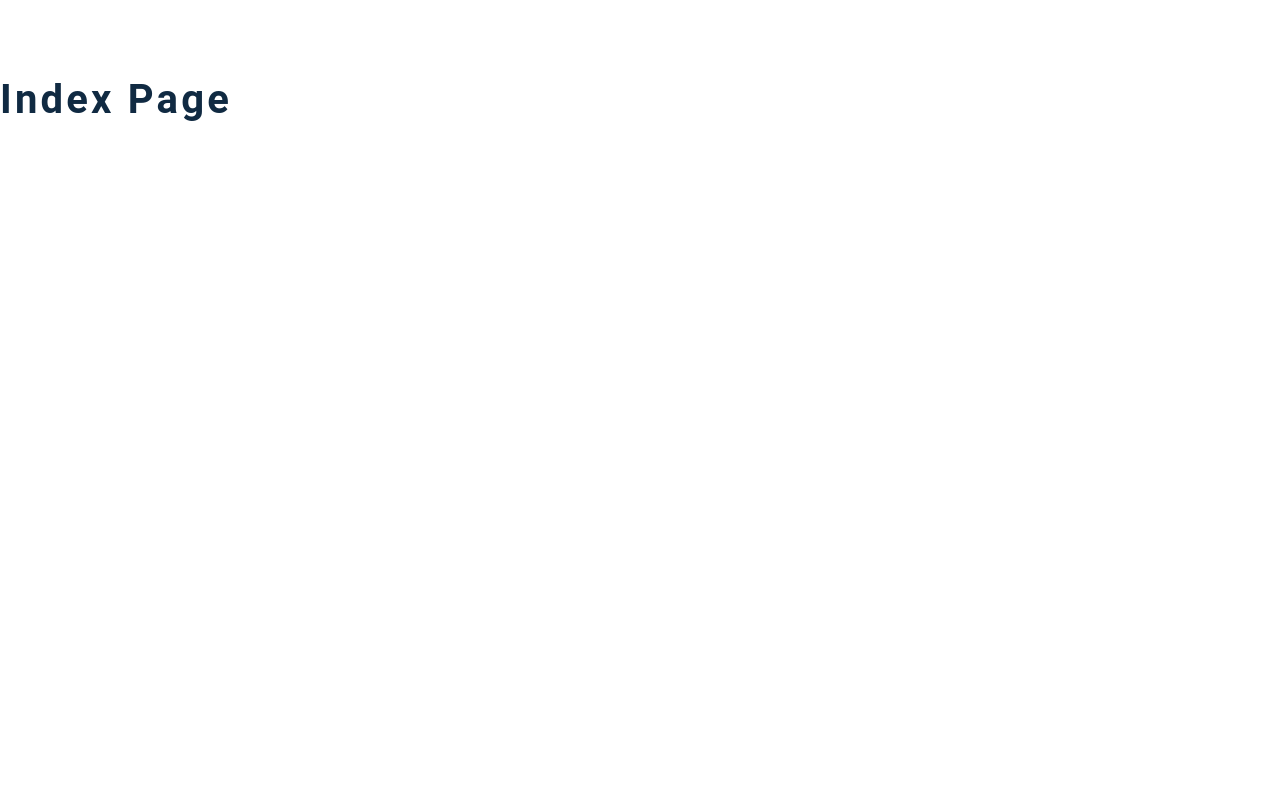
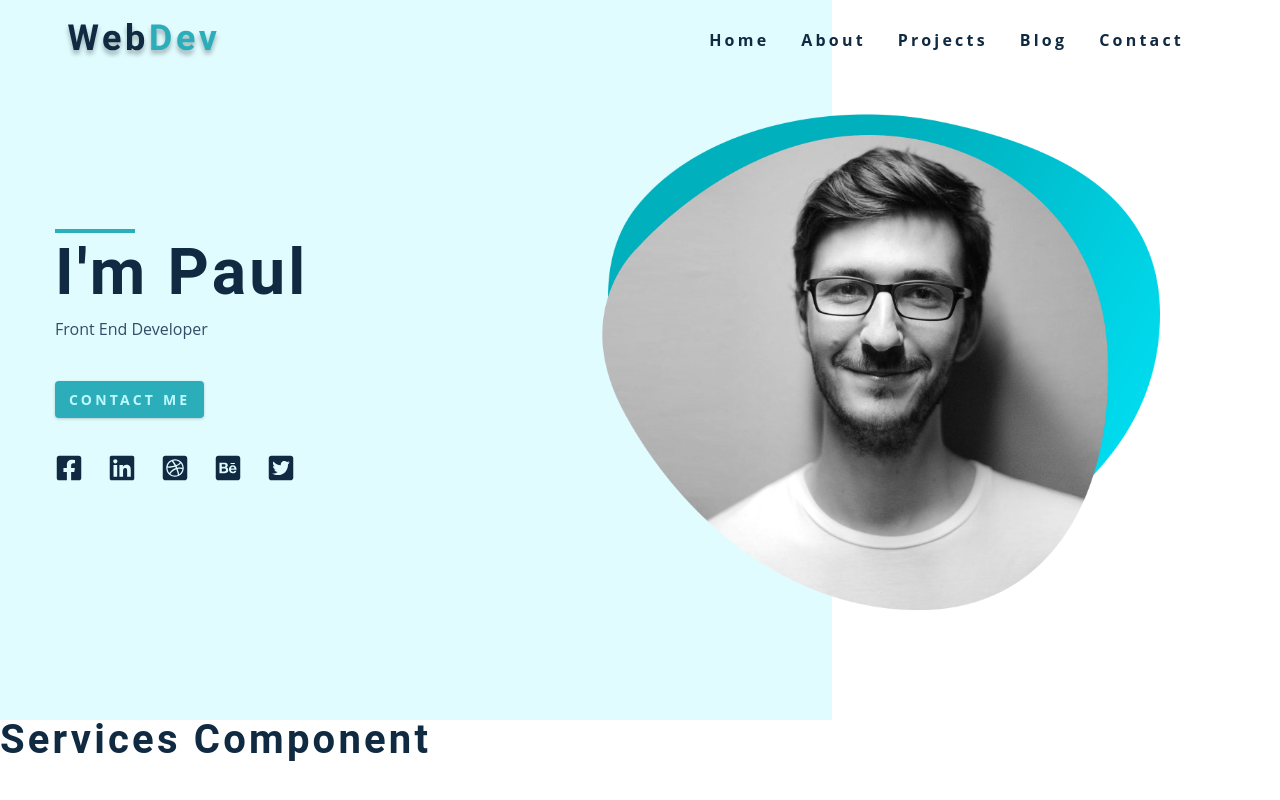
Before and after one commit to HuPaL/Gatsby-Portfolio, a Gatsby site: page / in a window 1280 px wide. Built offline with nearby package versions, Linux system fonts and the light colour scheme; Gatsby itself is replaced by a stand-in of ours.

Commit message:
Added hero section

```diff
--- a/src/components/Hero.js
+++ b/src/components/Hero.js
@@ -5,8 +5,38 @@ import { graphql, useStaticQuery } from "gatsby"
 import SocialLinks from "../constants/socialLinks"
 // ...GatsbyImageSharpFluid
 
+const query = graphql`
+{
+  file(relativePath: {eq: "hero-img.png"}) {
+    childImageSharp {
+      fluid {
+        ...GatsbyImageSharpFluid
+      }
+    }
+  }
+}
+`
+
 const Hero = () => {
-  return <h2>hero component</h2>
+  const {
+    file:{
+      childImageSharp:{fluid},
+    }
+  } = useStaticQuery(query);
+  return <header className="hero">
+    <div className="section-center hero-center">
+      <article className="hero-info">
+        <div>
+          <div className="underline"></div>
+            <h1>I'm Paul</h1>
+            <p>Front End Developer</p>
+            <Link to="/contact" className="btn">Contact me</Link>
+            <SocialLinks />
+        </div>
+      </article>
+      <Image fluid={fluid} className="hero-img" />
+    </div>
+  </header>
 }
 
 export default Hero
--- a/src/components/Layout.js
+++ b/src/components/Layout.js
@@ -6,7 +6,8 @@ import Footer from "./Footer"
 const Layout = ({ children }) => {
   return (
     <>
-      <h2>layout component</h2>
+      <Navbar></Navbar>
+      {children}
     </>
   )
 }
--- a/src/components/Navbar.js
+++ b/src/components/Navbar.js
@@ -3,7 +3,17 @@ import logo from "../assets/logo.svg"
 import { FaAlignRight } from "react-icons/fa"
 import PageLinks from "../constants/links"
 const Navbar = () => {
-  return <h2>navbar component</h2>
+  return <nav className="navbar">
+    <div className="nav-center">
+      <div className="nav-header">
+        <img src={logo} alt="logo"/>
+        <button type="button" className="toggle-btn">
+          <FaAlignRight></FaAlignRight>
+        </button>
+      </div>
+        <PageLinks styleClass="nav-links"></PageLinks>
+    </div>
+  </nav>
 }
 
 export default Navbar
--- a/src/css/main.css
+++ b/src/css/main.css
@@ -3,7 +3,10 @@
 Fonts
 ===============
 */
+
+
 /* @import url("https://fonts.googleapis.com/css?family=Open+Sans|Roboto:400,700&display=swap"); */
+
 
 /*
 ===============
@@ -48,6 +51,8 @@ Variables
     --max-width: 1170px;
     --fixed-width: 700px;
 }
+
+
 /*
 ===============
 Global Styles
@@ -61,17 +66,19 @@ Global Styles
     padding: 0;
     box-sizing: border-box;
 }
+
 body {
     font-family: var(--ff-secondary);
     background: var(--clr-white);
     color: var(--clr-grey-1);
     line-height: 1.5;
     font-size: 0.875rem;
-  margin-top: 5rem;
 }
+
 ul {
     list-style-type: none;
 }
+
 a {
     text-decoration: none;
 }
@@ -86,22 +93,28 @@ h4 {
     margin-bottom: 0.75rem;
     font-family: var(--ff-primary);
 }
+
 h1 {
     font-size: 3rem;
 }
+
 h2 {
     font-size: 2rem;
 }
+
 h3 {
     font-size: 1.25rem;
 }
+
 h4 {
     font-size: 0.875rem;
 }
+
 p {
     margin-bottom: 1.25rem;
     color: var(--clr-grey-3);
 }
+
 @media screen and (min-width: 800px) {
     h1 {
         font-size: 4rem;
@@ -125,6 +138,8 @@ p {
         line-height: 1;
     }
 }
+
+
 /*  global classes */
 
 .btn {
@@ -143,10 +158,12 @@ p {
     box-shadow: 0 1px 3px rgba(0, 0, 0, 0.2);
     border-radius: var(--radius);
 }
+
 .btn:hover {
     color: var(--clr-primary-1);
     background: var(--clr-primary-8);
 }
+
 .center-btn {
     display: block;
     width: 12rem;
@@ -154,7 +171,10 @@ p {
     margin: 0 auto;
     margin-top: 3rem;
 }
+
+
 /* section */
+
 .section {
     padding: 5rem 0;
 }
@@ -164,12 +184,16 @@ p {
     margin: 0 auto;
     max-width: 1170px;
 }
+
 @media screen and (min-width: 992px) {
     .section-center {
         width: 95vw;
     }
 }
+
+
 /* added during recording */
+
 .underline {
     width: 5rem;
     height: 0.25rem;
@@ -178,30 +202,40 @@ p {
     margin-left: auto;
     margin-right: auto;
 }
+
 .section-title {
     margin-bottom: 4rem;
     text-align: center;
 }
+
 .bg-grey {
     background: var(--clr-grey-10);
 }
+
+
 /* page links */
 
+
 /* social links */
+
 .social-links {
     margin-top: 2rem;
     width: 15rem;
     display: flex;
     justify-content: space-between;
 }
+
 .social-link {
     font-size: 1.75rem;
     color: var(--clr-grey-1);
     transition: var(--transition);
 }
+
 .social-link:hover {
     color: var(--clr-primary-5);
 }
+
+
 /*
 ===============
 Navbar
@@ -219,19 +253,23 @@ Navbar
     z-index: 200;
     background: var(--clr-white);
 }
+
 .nav-center {
     width: 90vw;
     max-width: 1170px;
     margin: 0 auto;
 }
+
 .nav-header {
     display: flex;
     justify-content: space-between;
     align-items: center;
 }
+
 .nav-header img {
     margin-bottom: 0.375rem;
 }
+
 .toggle-btn {
     font-size: 2rem;
     background: transparent;
@@ -240,12 +278,15 @@ Navbar
     cursor: pointer;
     transition: var(--transition);
 }
+
 .toggle-btn:hover {
     color: var(--clr-primary-2);
 }
+
 .nav-links {
     display: none;
 }
+
 @media screen and (min-width: 768px) {
     .toggle-btn {
         display: none;
@@ -281,11 +322,14 @@ Navbar
         background: transparent;
     }
 }
+
+
 /*
 ===============
 Sidebar
 ===============
 */
+
 .sidebar {
     background: var(--clr-grey-10);
     position: fixed;
@@ -300,13 +344,16 @@ Sidebar
     transition: var(--transition);
     transform: translateX(-100%);
 }
+
 .show-sidebar {
     opacity: 1;
     transform: translateX(0);
 }
+
 .sidebar-links li {
     opacity: 0;
 }
+
 .sidebar-links li a {
     display: block;
     text-align: center;
@@ -318,10 +365,12 @@ Sidebar
     transition: var(--transition);
     border-radius: var(--radius);
 }
+
 .sidebar-links li a:hover {
     background: var(--clr-primary-9);
     color: var(--clr-primary-5);
 }
+
 .close-btn {
     position: absolute;
     right: 4.75%;
@@ -332,34 +381,44 @@ Sidebar
     color: var(--clr-red-dark);
     cursor: pointer;
 }
+
 @media screen and (min-width: 992px) {
     .sidebar {
         transform: translateX(-100%);
     }
 }
+
+
 /*
 ===============
 Sidebar Animation
 ===============
 */
+
 .sidebar-links li {
     animation: slideRight 0.5s ease-in-out 0.3s forwards;
 }
+
 .sidebar-links li:nth-of-type(1) {
     animation-delay: 0.25s;
 }
+
 .sidebar-links li:nth-of-type(2) {
     animation-delay: 0.5s;
 }
+
 .sidebar-links li:nth-of-type(3) {
     animation-delay: 0.75s;
 }
+
 .sidebar-links li:nth-of-type(4) {
     animation-delay: 1s;
 }
+
 .sidebar-links li:nth-of-type(5) {
     animation-delay: 1.25s;
 }
+
 @keyframes slideRight {
     0% {
         transform: translateX(-200px);
@@ -370,25 +429,32 @@ Sidebar Animation
         opacity: 1;
     }
 }
+
 .sidebar-icons li {
     opacity: 0;
     animation: slideUp 0.5s ease-in-out 0.3s forwards;
 }
+
 .sidebar-icons li:nth-of-type(1) {
     animation-delay: 0.25s;
 }
+
 .sidebar-icons li:nth-of-type(2) {
     animation-delay: 0.5s;
 }
+
 .sidebar-icons li:nth-of-type(3) {
     animation-delay: 0.75s;
 }
+
 .sidebar-icons li:nth-of-type(4) {
     animation-delay: 1s;
 }
+
 .sidebar-icons li:nth-of-type(5) {
     animation-delay: 1.25s;
 }
+
 @keyframes slideUp {
     0% {
         transform: translateY(200px);
@@ -400,12 +466,16 @@ Sidebar Animation
     }
 }
 
+
 /*
 ===============
 Hero
 ===============
 */
+
+
 /* underline added to globals */
+
 .hero {
     margin-top: -5rem;
     padding-top: 5rem;
@@ -424,18 +494,23 @@ Hero
     margin-bottom: 0.5rem;
     margin-left: 0;
 }
+
 .hero-info {
     background: var(--clr-primary-10);
 }
+
 .hero-img {
     display: none;
 }
+
 .hero-info h4 {
     color: var(--clr-grey-5);
 }
+
 .hero-icons {
     justify-items: flex-start;
 }
+
 .hero .btn {
     margin-top: 1.25rem;
 }
@@ -453,7 +528,6 @@ Hero
     .hero-center {
         grid-template-columns: repeat(12, 1fr);
     }
-
     .hero h4 {
         font-size: 0.85rem;
     }
@@ -467,25 +541,26 @@ Hero
         grid-column: 6/-1;
     }
 }
+
 @media screen and (min-width: 1170px) {
     .hero h4 {
         font-size: 1rem;
     }
-
     .hero-info {
         grid-column: 1 / span 8;
     }
-
     .hero h4 {
         line-height: 1;
     }
 }
+
 
 /*
 ===============
 Services
 ===============
 */
+
 .service {
     background: var(--clr-white);
     padding: 3rem 1.5rem;
@@ -495,30 +570,37 @@ Services
     -webkit-transition: var(--transition);
     transition: var(--transition);
 }
+
 .service-icon {
     font-size: 2rem;
     margin-bottom: 1.5rem;
 }
+
 .service .underline {
     width: 3rem;
     height: 0.12rem;
     -webkit-transition: var(--transition);
     transition: var(--transition);
 }
+
 .service p {
     -webkit-transition: var(--transition);
     transition: var(--transition);
 }
+
 .service:hover {
     background: var(--clr-primary-5);
     color: var(--clr-primary-9);
 }
+
 .service:hover p {
     color: var(--clr-primary-9);
 }
+
 .service:hover .underline {
     background: var(--clr-primary-9);
 }
+
 @media screen and (min-width: 676px) {
     .services-center {
         display: grid;
@@ -528,11 +610,13 @@ Services
         column-gap: 2rem;
     }
 }
+
 @media screen and (min-width: 992px) {
     .services-center {
         grid-template-columns: 1fr 1fr 1fr;
     }
 }
+
 
 /*
 ===============
@@ -545,12 +629,14 @@ Jobs
     margin: 0 auto;
     max-width: var(--max-width);
 }
+
 .btn-container {
     display: flex;
     flex-direction: row;
     justify-content: center;
     margin-bottom: 4rem;
 }
+
 .job-btn {
     background: transparent;
     border-color: transparent;
@@ -563,20 +649,25 @@ Jobs
     padding: 0.25rem 0;
     line-height: 1;
 }
+
 .job-btn:hover {
     color: var(--clr-primary-5);
     box-shadow: 0 2px var(--clr-primary-5);
 }
+
 .active-btn {
     color: var(--clr-primary-5);
     box-shadow: 0 2px var(--clr-primary-5);
 }
+
 .job-info {
     /* min-height: 420px; */
 }
+
 .job-info h3 {
     font-weight: 400;
 }
+
 .job-info h4 {
     text-transform: uppercase;
     color: var(--clr-grey-5);
@@ -585,9 +676,11 @@ Jobs
     padding: 0.375rem 0.75rem;
     border-radius: var(--radius);
 }
+
 .job-date {
     letter-spacing: var(--spacing);
 }
+
 .job-desc {
     display: grid;
     grid-template-columns: auto 1fr;
@@ -595,13 +688,16 @@ Jobs
     align-items: center;
     margin-bottom: 1.25rem;
 }
+
 .job-desc p {
     margin-bottom: 0;
     color: var(--clr-grey-3);
 }
+
 .job-icon {
     color: var(--clr-primary-5);
 }
+
 @media screen and (min-width: 992px) {
     .jobs-center {
         width: 90vw;
@@ -624,24 +720,29 @@ Jobs
     }
 }
 
+
 /*
 ===============
 Projects
 ===============
 */
+
 .projects {
     background: var(--clr-grey-10);
 }
+
 .project {
     display: grid;
     margin-bottom: 4rem;
 }
+
 .project-img {
     border-top-left-radius: var(--radius);
     border-top-right-radius: var(--radius);
     height: 19rem;
     z-index: 1;
 }
+
 .project-img::after {
     content: "";
     position: absolute;
@@ -653,33 +754,40 @@ Projects
     opacity: 0.85;
     transition: var(--transition);
 }
+
 .project:hover .project-img::after {
     opacity: 0;
 }
+
 .project-info {
     background: var(--clr-white);
     padding: 1rem 2rem;
     border-bottom-left-radius: var(--radius);
     border-bottom-right-radius: var(--radius);
 }
+
 .project-number {
     display: inline-block;
     font-size: 1.25rem;
     color: var(--clr-primary-5);
     margin-bottom: 0.75rem;
 }
+
 .project-info h3 {
     font-weight: 500;
     margin-bottom: 1.5rem;
     font-size: 1.5rem;
 }
+
 .project-desc {
     word-spacing: 15px;
     color: var(--clr-grey-3);
 }
+
 .project-stack {
     margin-bottom: 1rem;
 }
+
 .project-stack span,
 .about-stack span {
     display: inline-block;
@@ -692,28 +800,34 @@ Projects
     letter-spacing: 2px;
     font-size: 0.85rem;
 }
+
 .about-stack span {
     margin-top: 0.5rem;
 }
+
 .project-icon {
     color: var(--clr-primary-5);
     font-size: 1.25rem;
     margin-right: 0.5rem;
     transition: var(--transition);
 }
+
 .project-icon:hover {
     color: var(--clr-primary-1);
 }
+
 @media screen and (min-width: 576px) {
     .project-img {
         height: 19rem;
     }
 }
+
 @media screen and (min-width: 768px) {
     .project-img {
         height: 22rem;
     }
 }
+
 @media screen and (min-width: 992px) {
     .project {
         grid-template-columns: repeat(12, 1fr);
@@ -730,7 +844,6 @@ Projects
     .project-info {
         border-radius: var(--radius);
         box-shadow: var(--dark-shadow);
-
         z-index: 1;
         grid-column: 5 /12;
         grid-row: 1 / 1;
@@ -746,11 +859,13 @@ Projects
     }
 }
 
+
 /*
 ===============
 Blog
 ===============
 */
+
 .blog {
     display: block;
     margin-bottom: 2rem;
@@ -759,27 +874,33 @@ Blog
     box-shadow: var(--light-shadow);
     transition: var(--transition);
 }
+
 .blog:hover {
     box-shadow: var(--dark-shadow);
     transform: scale(1.02);
 }
+
 .blog article {
     height: 100%;
     display: grid;
     grid-template-rows: auto 1fr;
 }
+
 .blog-card {
     display: grid;
     grid-template-rows: auto 1fr auto;
 }
+
 .blog-img {
     border-top-left-radius: var(--radius);
     border-top-right-radius: var(--radius);
     height: 15rem;
 }
+
 .blog-card {
     padding: 1.5rem 1rem;
 }
+
 .blog-card h4 {
     color: var(--clr-grey-1);
 }
@@ -789,11 +910,13 @@ Blog
     justify-content: space-between;
     align-items: center;
 }
+
 .blog-footer p {
     margin-bottom: 0;
     font-weight: bold;
     color: var(--clr-grey-5);
 }
+
 .blog-footer p:first-of-type {
     display: inline-block;
     background: var(--clr-grey-9);
@@ -805,6 +928,7 @@ Blog
     letter-spacing: 2px;
     font-size: 0.85rem;
 }
+
 @media screen and (min-width: 576px) {
     .blogs-center {
         display: grid;
@@ -815,17 +939,20 @@ Blog
         height: 17.5rem;
     }
 }
+
 @media screen and (min-width: 850px) {
     .blog-img {
         height: 13.75rem;
     }
 }
 
+
 /*
 ===============
 Footer
 ===============
 */
+
 .footer {
     height: 9rem;
     background: #222;
@@ -833,29 +960,37 @@ Footer
     display: grid;
     place-items: center;
 }
+
 .footer h4 {
     margin-top: 0.5rem;
     color: var(--clr-white);
     font-weight: normal;
     text-transform: uppercase;
 }
+
 .footer h4 span {
     color: var(--clr-primary-5);
 }
+
 .footer-links {
     margin: 0 auto 1rem auto;
 }
+
 .footer .social-link {
     color: var(--clr-white);
 }
+
 .footer .social-link:hover {
     color: var(--clr-primary-5);
 }
+
+
 /*
 ===============
 Pages
 ===============
 */
+
 .blog-template,
 .projects-page,
 .blog-page,
@@ -865,54 +1000,68 @@ Pages
     background: var(--clr-grey-10);
     min-height: calc(100vh - 5rem - 9rem);
 }
+
 .error-page {
     display: grid;
     place-items: center;
     background: var(--clr-primary-10);
     text-align: center;
 }
+
 .error-page h1 {
     text-transform: uppercase;
     color: var(--clr-primary-1);
     margin-bottom: 2rem;
 }
+
+
 /*
 ===============
 Blog Page
 ===============
 */
+
 .blog-page .blog {
     background: var(--clr-white);
 }
+
+
 /*
 ===============
 About Page
 ===============
 */
+
 .about-page {
     padding: 7rem 0;
 }
+
 .about-img {
     margin-bottom: 2rem;
     height: 25rem;
 }
+
 .about-text .section-title {
     margin-bottom: 2rem;
     text-align: left;
 }
+
 .about-text .underline {
     margin-left: 0;
     margin-right: 0;
 }
+
 .about-text p {
     line-height: 2;
 }
+
 .stack-container {
     width: 30rem;
     display: grid;
     grid-template-columns: 1fr 1fr 1fr;
     row-gap: 0.5rem;
 }
+
 .stack-container span {
     text-transform: uppercase;
     display: flex;
@@ -920,11 +1069,13 @@ About Page
     letter-spacing: 1px;
     color: var(--clr-grey-4);
 }
+
 .stack-icon {
     color: var(--clr-primary-5);
     margin-right: 0.25rem;
     font-size: 1rem;
 }
+
 @media screen and (min-width: 992px) {
     .about-center {
         display: grid;
@@ -940,16 +1091,20 @@ About Page
         grid-column: 6 / -1;
     }
 }
+
+
 /*
 ===============
 Contact Page
 ===============
 */
+
 .contact-page {
     display: grid;
     place-items: center;
     padding: 5rem 0;
 }
+
 .contact-form {
     background: var(--clr-white);
     border-radius: var(--radius);
@@ -959,16 +1114,20 @@ Contact Page
     width: 90vw;
     max-width: 35rem;
 }
+
 .contact-form:hover {
     box-shadow: var(--dark-shadow);
 }
+
 .contact-form h3 {
     padding-top: 1.25rem;
     color: var(--clr-grey-5);
 }
+
 .form-group {
     padding: 1rem 1.5rem;
 }
+
 .form-control {
     display: block;
     width: 100%;
@@ -980,12 +1139,14 @@ Contact Page
     text-transform: uppercase;
     letter-spacing: var(--spacing);
 }
+
 .form-control::placeholder {
     font-family: var(--ff-primary);
     color: var(--clr-grey-1);
     text-transform: uppercase;
     letter-spacing: var(--spacing);
 }
+
 .submit-btn {
     display: block;
     width: 100%;
@@ -995,11 +1156,14 @@ Contact Page
     border-top-right-radius: 0;
     border-top-left-radius: 0;
 }
+
+
 /*
 ===============
 Blog Template
 ===============
 */
+
 .blog-template {
     padding: 5rem 0;
 }
@@ -1008,10 +1172,12 @@ Blog Template
 .blog-template h2 {
     text-align: center;
 }
+
 .blog-template ul {
     margin-top: 2rem;
     display: inline-block;
 }
+
 .blog-template ul li {
     background: var(--clr-grey-9);
     color: var(--clr-grey-5);
@@ -1028,6 +1194,7 @@ Blog Template
     color: var(--clr-primary-5);
     margin: 2rem 0;
 }
+
 .blog-template pre {
     background: #222;
     color: yellow;
@@ -1035,6 +1202,7 @@ Blog Template
     padding: 1rem 1.5rem;
     border-radius: var(--radius);
 }
+
 .blog-template img {
     width: 15rem;
     height: 15rem;
--- a/src/pages/index.js
+++ b/src/pages/index.js
@@ -7,6 +7,9 @@ import Jobs from "../components/Jobs"
 import Projects from "../components/Projects"
 import Blogs from "../components/Blogs"
 export default () => {
-  return <h2>index page</h2>
+    return <Layout>
+        <Hero></Hero>
+        <Services></Services>
+    </Layout>
 }
 // ...GatsbyImageSharpFluid
```
Also changed, not shown: src/components/Title.js (+8 -2 lines). Lines whose indentation alone changed are shown as unchanged.
